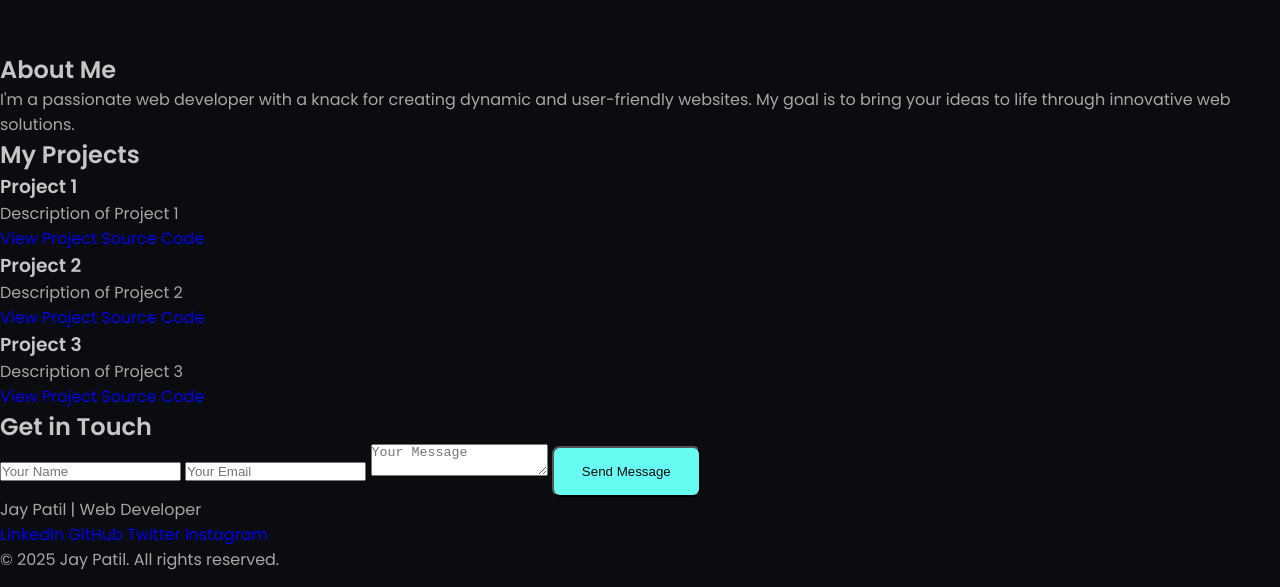
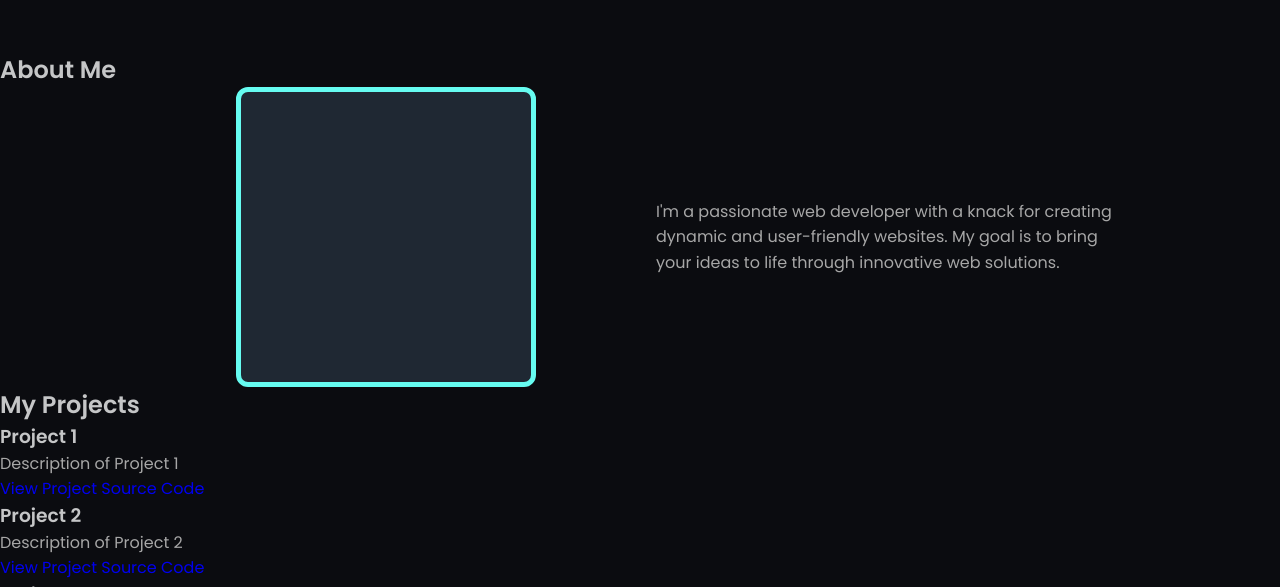
Before and after one commit to thisisjaypatil8/my-portfolio-website, a plain HTML site: page index.html in a window 1280 px wide. Shown: the part 748-1335 px from the top of the page. Drawn offline with Linux system fonts and the light colour scheme.

Commit message:
Style About section with responsive two-column CSS Grid layout

```diff
--- a/style.css
+++ b/style.css
@@ -160,3 +160,53 @@ home_title{
     margin-bottom: 2.5rem;
     padding: 0 1rem;
 }
+
+/* ============= About section styles ============= */
+.about_container{
+    display: grid;
+    gap: 2rem;
+    max-width: 986px;
+    margin-left: 1.5rem;
+    margin-right: 1.5rem;
+
+}
+
+/* Center the container on large screens */
+@media screen and (min-width: 1024px) {
+    .about_container {
+        margin-left: auto;
+        margin-right: auto;
+    }
+}
+
+.about_img {
+    width: 250px;
+    height: 250px;
+    background-color: var(--container-color);
+    border: 5px solid var(--first-color);
+    border-radius: .75rem;
+    justify-self: center;
+    align-self: center;
+}
+
+.about_text {
+    line-height: 1.6;
+    text-align: center;
+}
+
+/* =============== Responsive layout for about section =============== */
+@media screen and (min-width: 768px) {
+    .about_container {
+        grid-template-columns: 1fr 1fr;
+        align-items: center;
+    }
+
+    .about_img {
+        width: 300px;
+        height: 300px;
+    }
+
+    .about_text {
+        text-align: left;
+    }
+}
```
